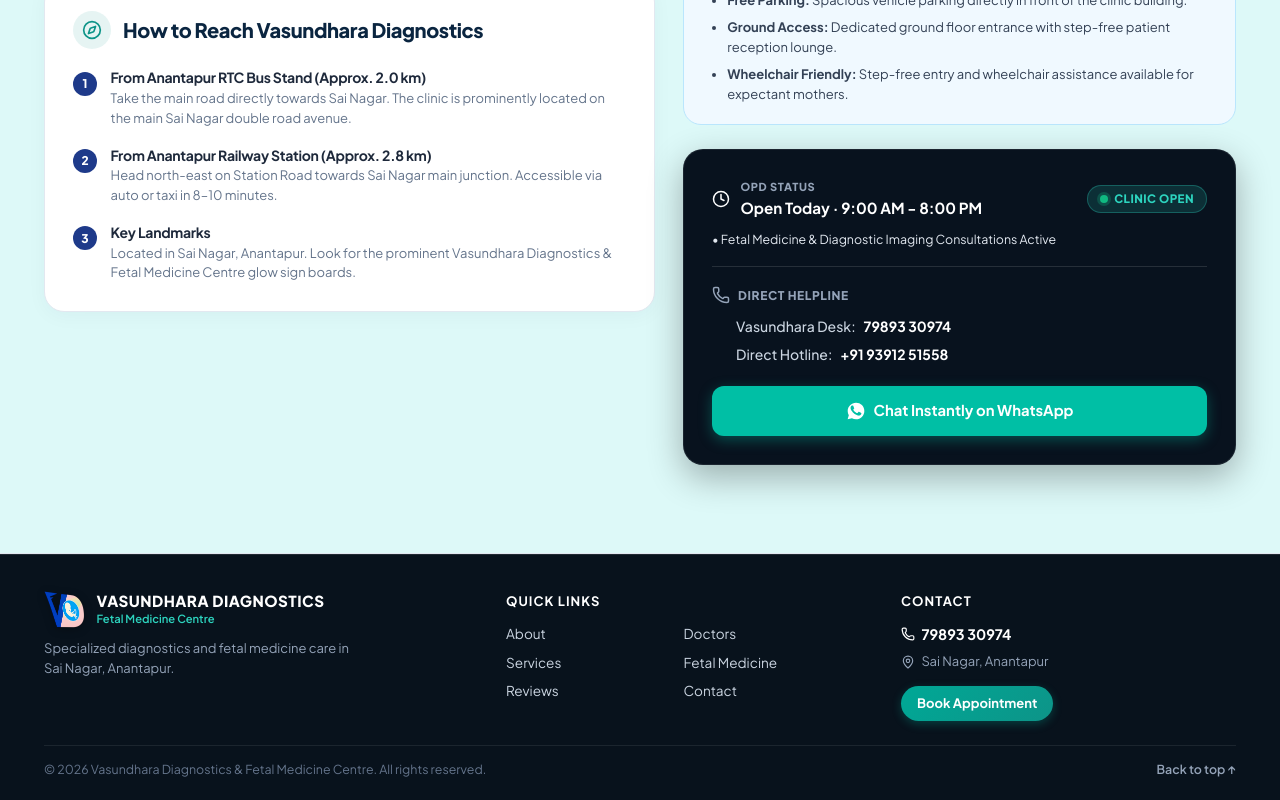
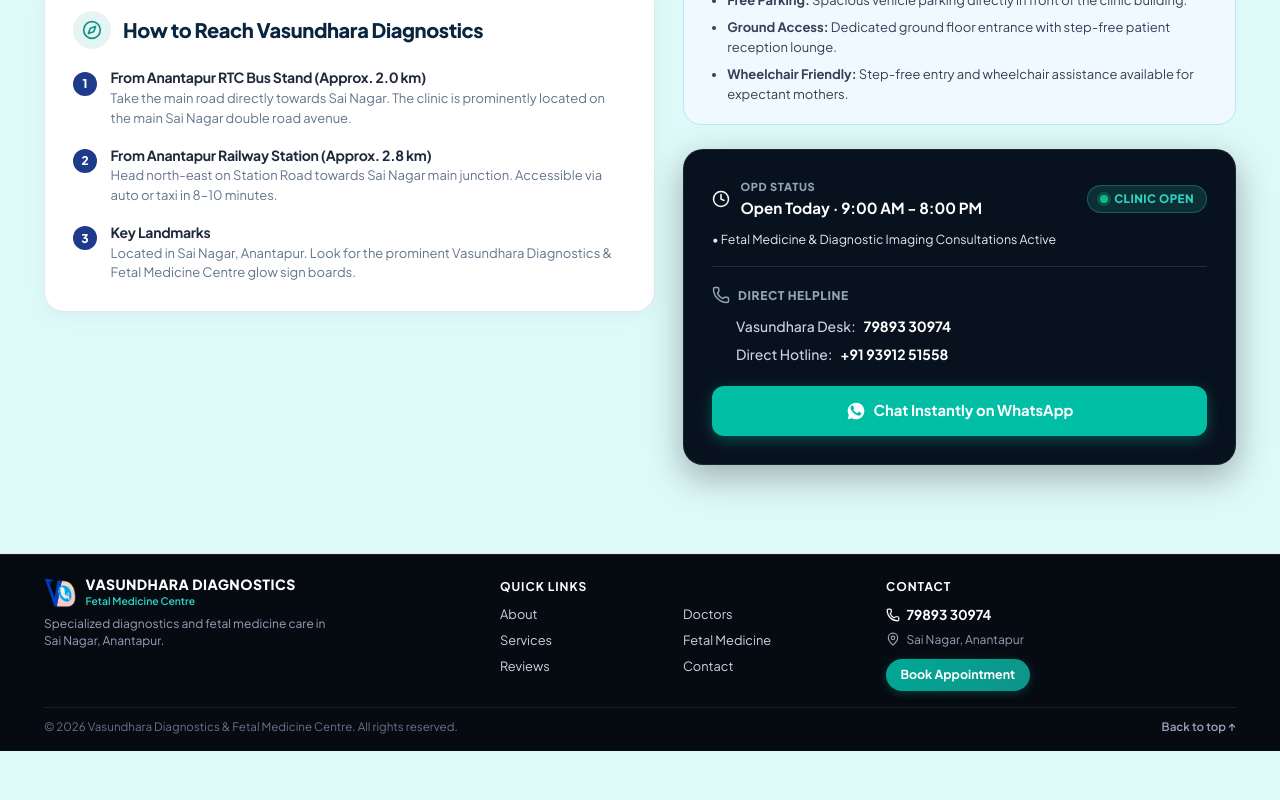
Before and after one commit to adradivya001/dhanavantri, a React (Vite) app: page / in a window 1280 px wide. Shown: the part 6221-7021 px from the top of the page. After the commit the page ends 6972 px from the top, so only its background shows below. Built offline with nearby package versions, Linux system fonts and the light colour scheme.

Commit message:
Make footer compact and reduce vertical height

```diff
--- a/src/components/Footer.css
+++ b/src/components/Footer.css
@@ -1,15 +1,15 @@
 .footer-compact {
-  background-color: #08121C;
+  background-color: #060B12;
   color: #94A3B8;
-  padding-top: 36px;
-  padding-bottom: 20px;
-  border-top: 1px solid rgba(255, 255, 255, 0.1);
+  padding-top: 22px;
+  padding-bottom: 14px;
+  border-top: 1px solid rgba(255, 255, 255, 0.08);
 }
 
 .footer-grid-compact {
   display: grid;
   grid-template-columns: 1.2fr 1fr 1fr;
-  gap: 60px;
+  gap: 36px;
   align-items: flex-start;
 }
 
@@ -17,17 +17,17 @@
 .footer-col-brand {
   display: flex;
   flex-direction: column;
-  gap: 0.6rem;
+  gap: 0.4rem;
 }
 
 .footer-brand-header {
   display: flex;
   align-items: center;
-  gap: 0.75rem;
+  gap: 0.6rem;
 }
 
 .footer-logo-sm {
-  height: 38px;
+  height: 30px;
   width: auto;
   object-fit: contain;
   filter: drop-shadow(0 2px 4px rgba(0, 0, 0, 0.3));
@@ -39,7 +39,7 @@
 }
 
 .footer-brand-name {
-  font-size: 0.95rem;
+  font-size: 0.875rem;
   font-weight: 800;
   color: #FFFFFF;
   letter-spacing: 0.03em;
@@ -47,27 +47,27 @@
 }
 
 .footer-brand-sub {
-  font-size: 0.7rem;
+  font-size: 0.65rem;
   color: #2DD4BF;
   font-weight: 600;
 }
 
 .footer-tagline {
-  font-size: 0.8125rem;
+  font-size: 0.75rem;
   color: #94A3B8;
-  line-height: 1.5;
-  max-width: 320px;
+  line-height: 1.4;
+  max-width: 300px;
 }
 
 /* CENTER: Quick Links */
 .footer-col-links {
   display: flex;
   flex-direction: column;
-  gap: 0.65rem;
+  gap: 0.45rem;
 }
 
 .footer-heading {
-  font-size: 0.8125rem;
+  font-size: 0.75rem;
   font-weight: 700;
   color: #FFFFFF;
   text-transform: uppercase;
@@ -77,11 +77,11 @@
 .footer-links-grid {
   display: grid;
   grid-template-columns: 1fr 1fr;
-  gap: 0.45rem 1.25rem;
+  gap: 0.35rem 1rem;
 }
 
 .footer-links-grid a {
-  font-size: 0.85rem;
+  font-size: 0.8rem;
   color: #CBD5E1;
   text-decoration: none;
   transition: color 0.2s ease;
@@ -95,20 +95,20 @@
 .footer-col-contact {
   display: flex;
   flex-direction: column;
-  gap: 0.65rem;
+  gap: 0.45rem;
 }
 
 .footer-contact-details {
   display: flex;
   flex-direction: column;
-  gap: 0.35rem;
+  gap: 0.25rem;
 }
 
 .footer-phone {
   display: inline-flex;
   align-items: center;
   gap: 0.4rem;
-  font-size: 0.9rem;
+  font-size: 0.85rem;
   font-weight: 700;
   color: #FFFFFF;
   text-decoration: none;
@@ -123,7 +123,7 @@
   display: inline-flex;
   align-items: center;
   gap: 0.4rem;
-  font-size: 0.8125rem;
+  font-size: 0.75rem;
   color: #94A3B8;
 }
 
@@ -134,12 +134,12 @@
   color: #FFFFFF;
   border: none;
   border-radius: var(--radius-full);
-  padding: 0.45rem 1rem;
-  font-size: 0.8125rem;
+  padding: 0.38rem 0.9rem;
+  font-size: 0.775rem;
   font-weight: 700;
   cursor: pointer;
   transition: all 0.2s ease;
-  box-shadow: 0 3px 10px rgba(0, 168, 150, 0.3);
+  box-shadow: 0 2px 8px rgba(0, 168, 150, 0.3);
 }
 
 .btn-footer-book:hover {
@@ -152,10 +152,10 @@
   display: flex;
   align-items: center;
   justify-content: space-between;
-  margin-top: 24px;
-  padding-top: 14px;
+  margin-top: 16px;
+  padding-top: 10px;
   border-top: 1px solid rgba(255, 255, 255, 0.08);
-  font-size: 0.775rem;
+  font-size: 0.725rem;
 }
 
 .footer-copyright {
@@ -166,7 +166,7 @@
   background: transparent;
   border: none;
   color: #94A3B8;
-  font-size: 0.775rem;
+  font-size: 0.725rem;
   font-weight: 600;
   cursor: pointer;
   transition: color 0.2s ease;
@@ -180,22 +180,24 @@
 @media (max-width: 991px) {
   .footer-grid-compact {
     grid-template-columns: 1fr 1fr;
-    gap: 30px;
+    gap: 24px;
   }
 }
 
 @media (max-width: 640px) {
   .footer-compact {
-    padding-top: 28px;
+    padding-top: 18px;
+    padding-bottom: 12px;
   }
   .footer-grid-compact {
     grid-template-columns: 1fr;
-    gap: 20px;
+    gap: 16px;
   }
   .footer-bottom-compact {
     flex-direction: column;
     align-items: flex-start;
-    gap: 8px;
-    margin-top: 18px;
+    gap: 6px;
+    margin-top: 12px;
+    padding-top: 8px;
   }
 }
```
